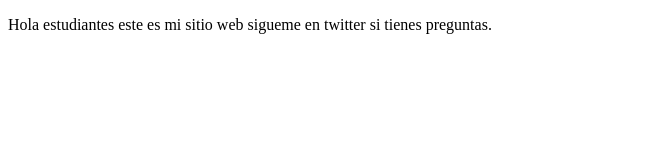
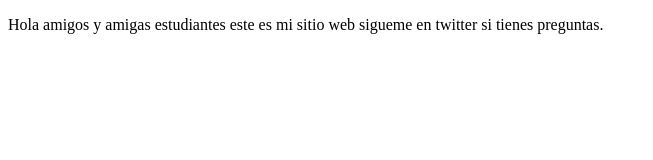
Before and after one commit to Frederick-47/proyectoDemoCursoPrework, a plain HTML site: page index.html in a window 1280 px wide. Shown: the whole page, without its empty margins (0-653 px from the left). Drawn offline with Linux system fonts and the light colour scheme.

```diff
--- a/index.html
+++ b/index.html
@@ -7,7 +7,7 @@
 </head>
 <body>
     <p>
-        Hola estudiantes este es mi sitio web
+        Hola amigos y amigas estudiantes este es mi sitio web
         sigueme en twitter si tienes preguntas.
     </p>
 </body>
```
